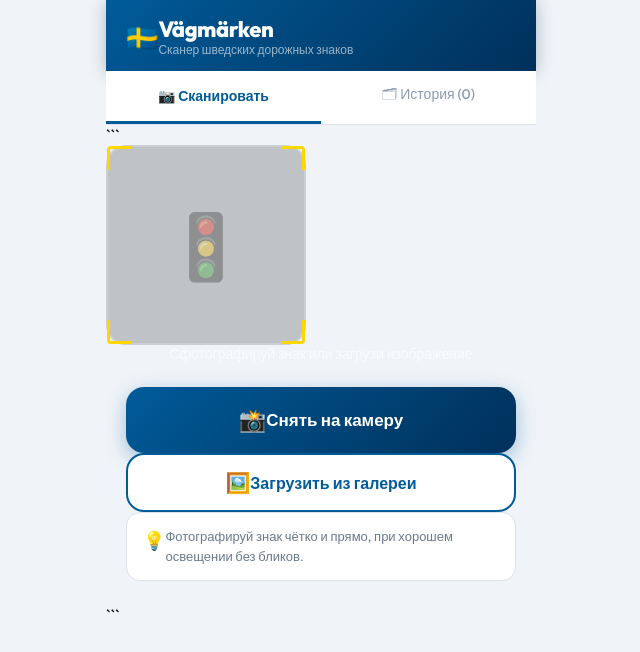
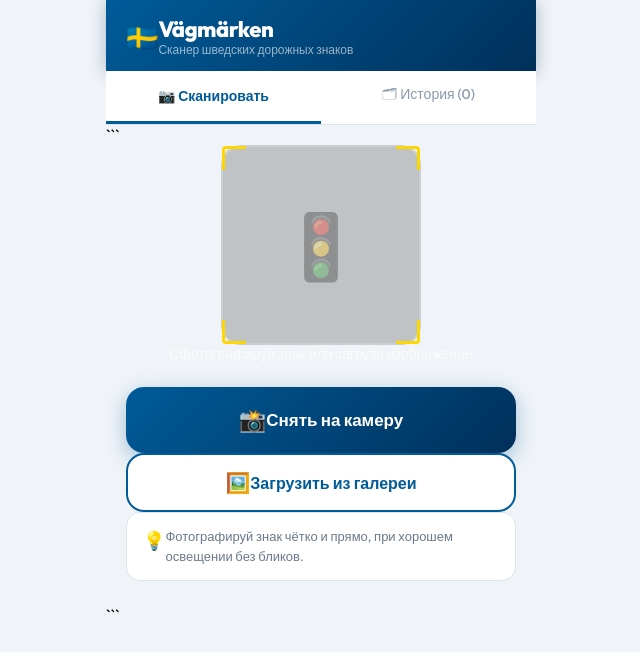
Before and after one commit to holydiverinc/Vagmarken, a plain HTML site: page public/index.html in a window 1280 px wide. Shown: the whole page, without its empty margins (319-959 px from the left). Drawn offline with Linux system fonts and the light colour scheme.

Commit message:
Update hero and viewfinder styles in index.html

````diff
--- a/public/index.html
+++ b/public/index.html
@@ -117,8 +117,8 @@
 ```
 <!-- IDLE -->
 <div id="state-idle">
-  <div class="hero">
-    <div class="viewfinder">
+  <div class="hero" style="align-items:center;width:100%">
+  <div class="viewfinder" style="width:200px;height:200px;margin:0 auto">
       <span>🚦</span>
       <div class="corner tl"></div><div class="corner tr"></div>
       <div class="corner bl"></div><div class="corner br"></div>
````
